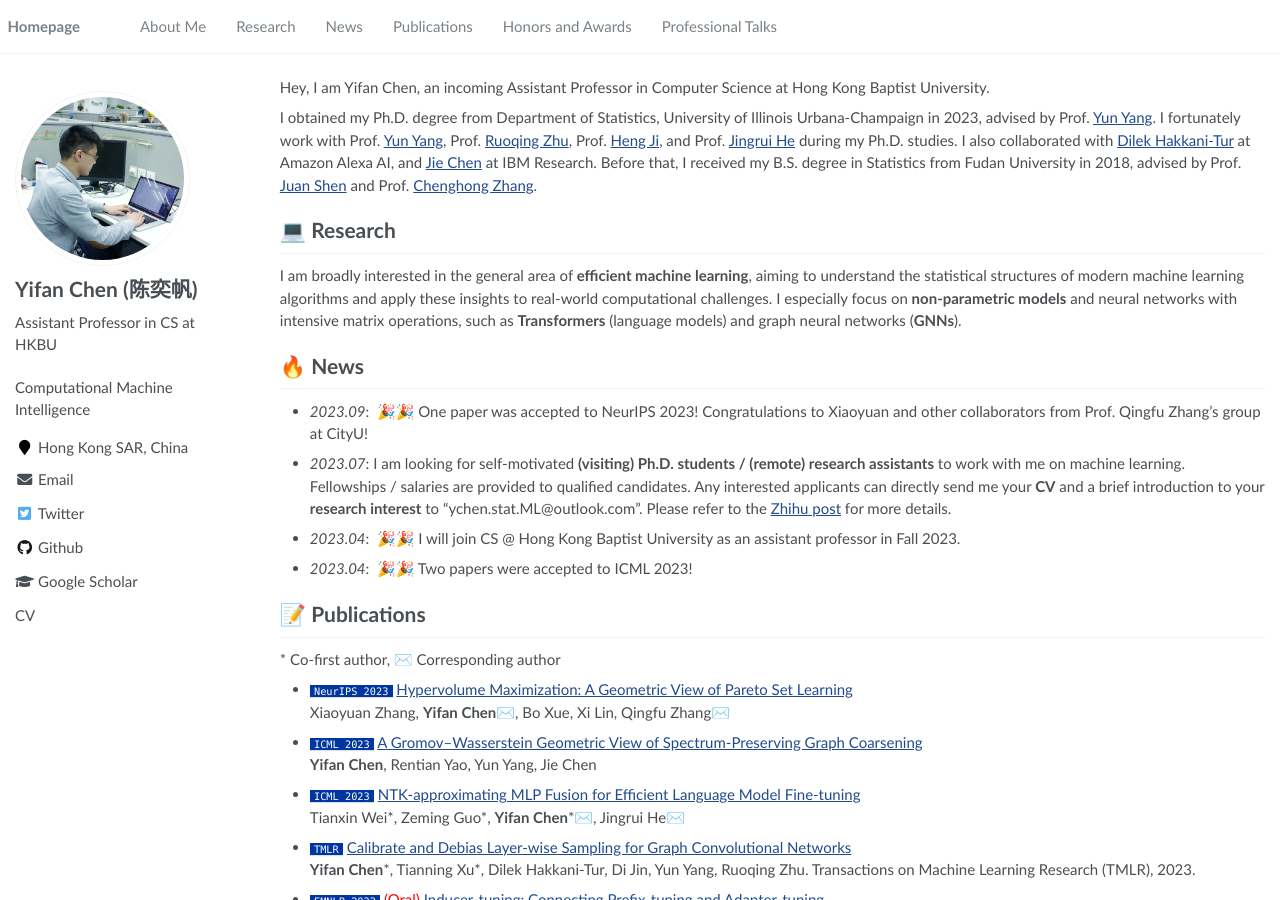
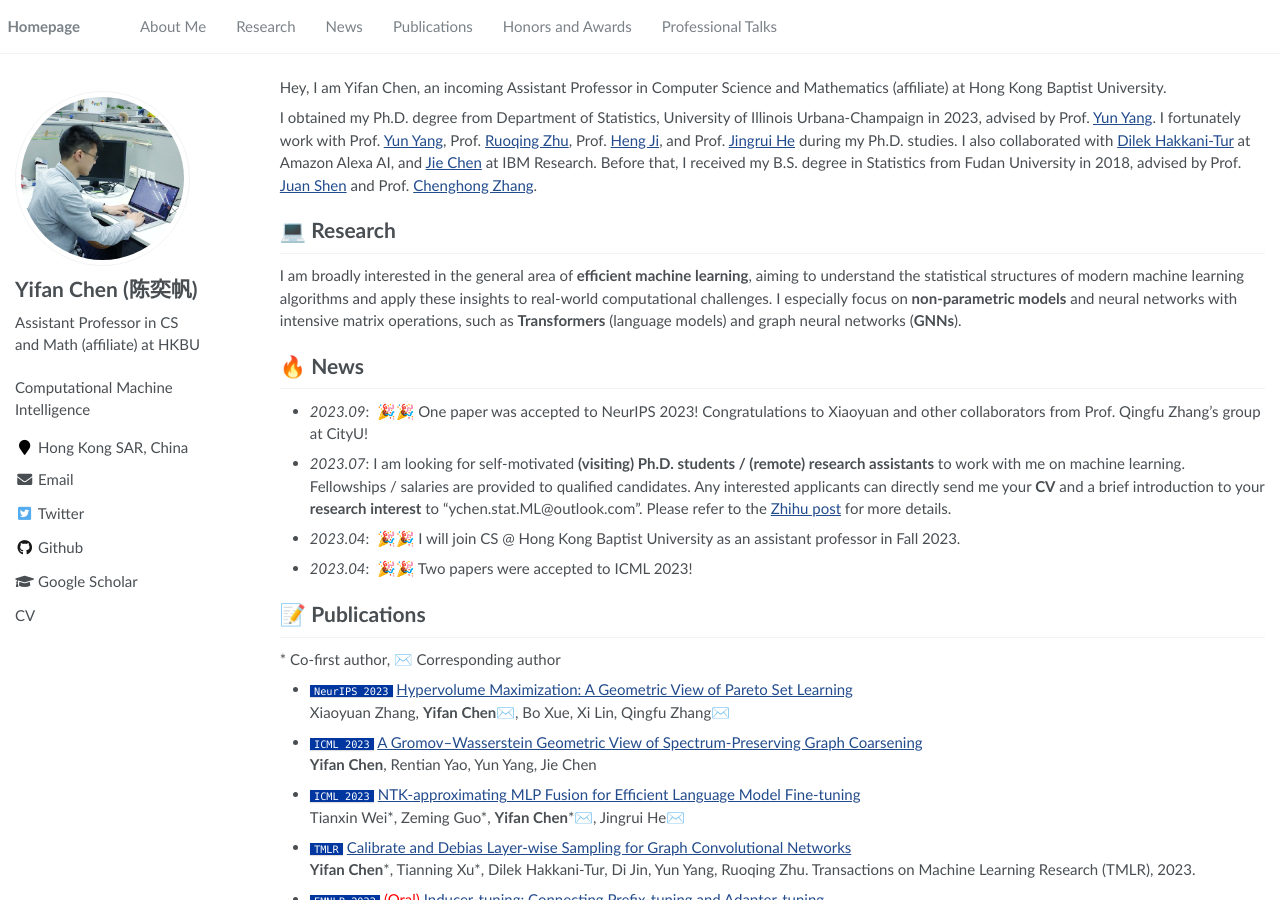
Before and after one commit to ychen-stat-ml/ychen-stat-ml.github.io, a Jekyll site: the page built from _pages/about.md, in a window 1280 px wide and 900 px high. Built offline with Jekyll 4.4.1, drawn with Linux system fonts in a browser that asks for light colours.

Commit message:
add affiliate

```diff
--- a/_config.yml
+++ b/_config.yml
@@ -23,7 +23,7 @@ baidu_site_verification  :  # get baidu_site_verification from https://ziyuan.ba
 author:
   name             : "Yifan Chen (陈奕帆)"
   avatar           : "images/avatar_yf.jpg"
-  bio              : "Assistant Professor in CS at HKBU"
+  bio              : "Assistant Professor in CS and Math (affiliate) at HKBU"
   location         : "Hong Kong SAR, China"
   employer         :
   pubmed           :
--- a/_pages/about.md
+++ b/_pages/about.md
@@ -17,7 +17,7 @@ redirect_from:
 
 <span class='anchor' id='about-me'></span>
 
-Hey, I am Yifan Chen, an incoming Assistant Professor in Computer Science at Hong Kong Baptist University.
+Hey, I am Yifan Chen, an incoming Assistant Professor in Computer Science and Mathematics (affiliate) at Hong Kong Baptist University.
 
 I obtained my Ph.D. degree from Department of Statistics, University of Illinois Urbana-Champaign in 2023, advised by Prof. <a href="https://sites.google.com/site/yunyangstat/">Yun Yang</a>.
 I fortunately work with Prof. <a href="https://sites.google.com/site/yunyangstat/">Yun Yang</a>,
```
